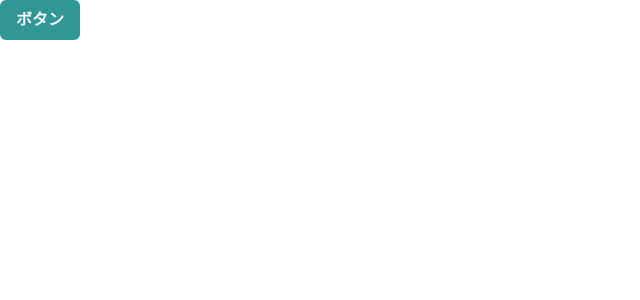
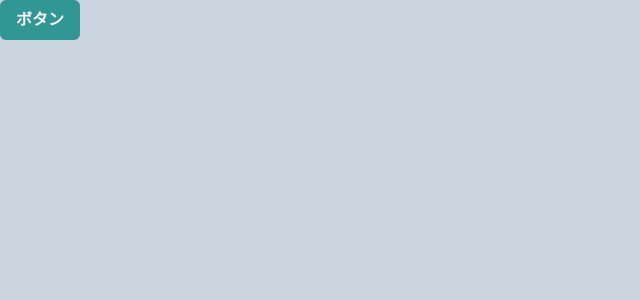
Before and after one commit to koinapu/react-chakra-ui, a React (Create React App) app: page / in a window 1280 px wide. Shown: the top 300 px of the page, without its empty margins (0-640 px from the left). Built offline with nearby package versions, Linux system fonts and the light colour scheme.

Commit message:
theme設定

```diff
--- a/src/App.tsx
+++ b/src/App.tsx
@@ -1,9 +1,10 @@
 import { Button, ChakraProvider } from "@chakra-ui/react";
-import "./styles.css";
+//import "./styles.css";
+import theme from "./theme/theme";
 
 export default function App() {
   return (
-    <ChakraProvider>
+    <ChakraProvider theme={theme}>
       <Button colorScheme="teal">ボタン</Button>
     </ChakraProvider>
   );
--- /dev/null
+++ b/src/theme/theme.ts
@@ -0,0 +1,13 @@
+import {extendTheme} from "@chakra-ui/react";
+
+const theme = extendTheme({
+styles: {
+    global: {
+        body: {
+            backgroundColor: "gray.300",
+            color: "gray.800"
+        }
+    }
+}
+});
+export default theme;
```
